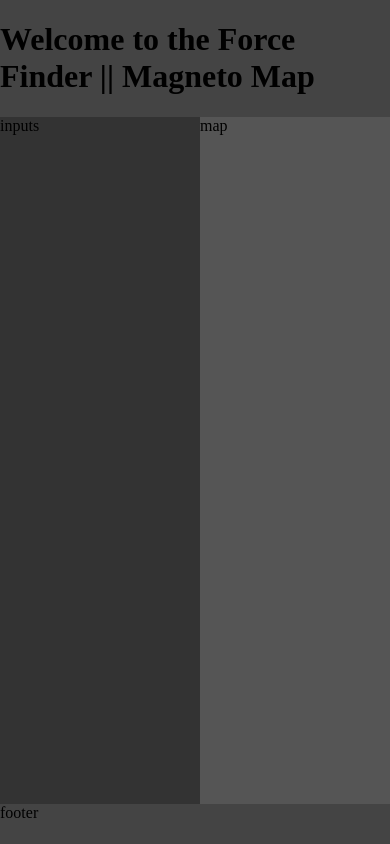
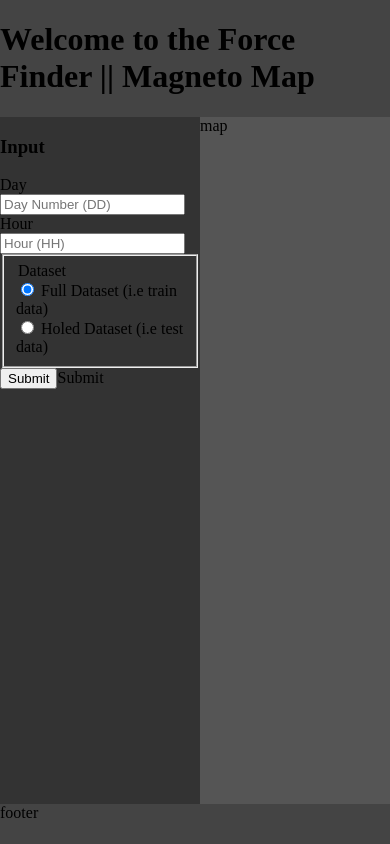
Before and after one commit to Joshua-Swain/mapping-canadian-geomagnetic-activity, a Python web app: template code/mainapp/templates/index.html in a window 390 px wide. Run offline with Jinja, Linux system fonts and the light colour scheme; the template is opened without the code that fills it, so the values that code supplies are empty; some libraries are stand-ins or nearby versions.

Commit message:
Able to fetch user input from the browser and find the location of the corresponding DD-HH in the dataset. Also handling erreneous DD-HH values by replacing it with a default value of 01-01

```diff
--- a/code/mainapp/templates/index.html
+++ b/code/mainapp/templates/index.html
@@ -4,13 +4,64 @@
 	<meta charset='UTF-8'>
 	<title>Find the Force</title>
 	<link rel='stylesheet' type='text/css' href='{{ url_for('static',filename='styles/main-page.css') }}'>
+	<script src="//ajax.googleapis.com/ajax/libs/jquery/1.9.1/jquery.min.js"></script>
 </head>
 <body>
 	<div class="container">
 		<div class="header"><h1>Welcome to the Force Finder || Magneto Map</h1></div>
-		<div class="middle" 2px solid black">
+		<div class="middle" 2px solid black>
 			<div class="inputs">
-			inputs
+
+			<!--Form used to take input from the user -->
+			<div class='container'>
+    			<h3>Input</h3>
+
+				<form action="{{ url_for('handle_input') }}" method="post">
+				  <div class="form-group row">
+				    <label for="day" class="col-sm-2 col-form-label">Day</label>
+				    <div class="col-sm-10">
+				      <input type="text" class="form-control" name="day" id="day" placeholder="Day Number (DD)">
+				    </div>
+				  </div>
+				  <div class="form-group row">
+				    <label for="hour" class="col-sm-2 col-form-label">Hour</label>
+				    <div class="col-sm-10">
+				      <input type="password" class="form-control" name="hour" id="hour" placeholder="Hour (HH)">
+				    </div>
+				  </div>
+				  <fieldset class="form-group">
+				    <div class="row">
+				      <legend class="col-form-label col-sm-2 pt-0">Dataset </legend>
+				      <div class="col-sm-10">
+				        <div class="form-check">
+				          <input class="form-check-input" type="radio" name="dataset" id="fullDataset" value="full" checked>
+				          <label class="form-check-label" for="fullDataset">
+				            Full Dataset (i.e train data)
+				          </label>
+				        </div>
+				        <div class="form-check">
+				          <input class="form-check-input" type="radio" name="dataset" id="holedDataset" value="holed">
+				          <label class="form-check-label" for="holedDataset">
+				            Holed Dataset (i.e test data)
+				          </label>
+				        </div>
+				      </div>
+				    </div>
+				  </fieldset>
+
+				  <div class="form-group row">
+				    <div class="col-sm-10">
+				      <input type="Submit" name="test" class="btn btn-primary">Submit</input>
+				      <!--<a href=# id=test><button class='btn btn-default'>Test</button></a>-->
+				    </div>
+				  </div>
+				</form>
+
+
+
+
+			</div>
+
 			<!-- Bring in radio buttons -->
 			</div>
 			<div class="map">map</div>
```
Also changed, not shown: code/mainapp/app.py (+49 -13 lines), code/mainapp/backend_implementation/full_data.py (+9 -5 lines), code/mainapp/backend_implementation/holed_data.py (+10 -1 lines).
